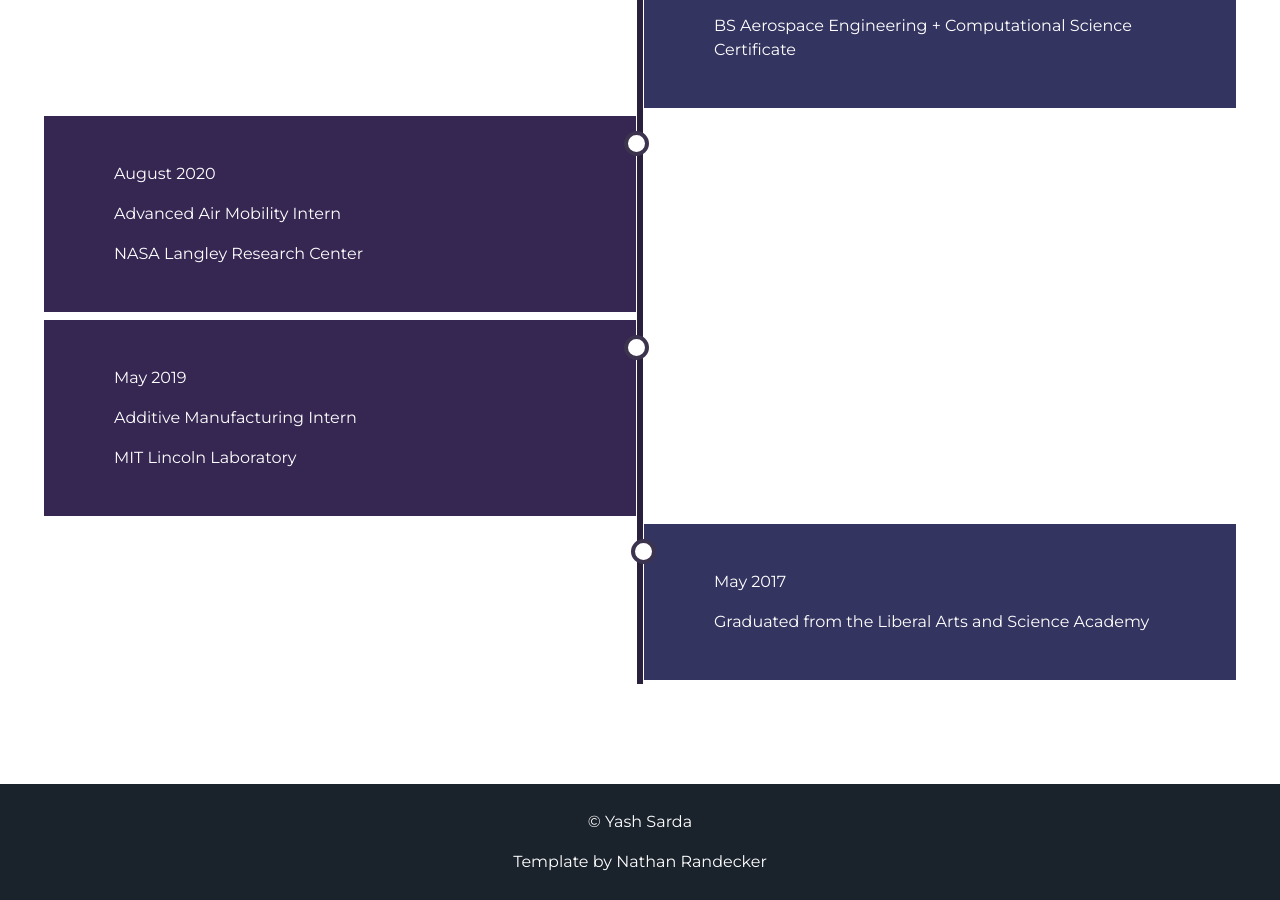
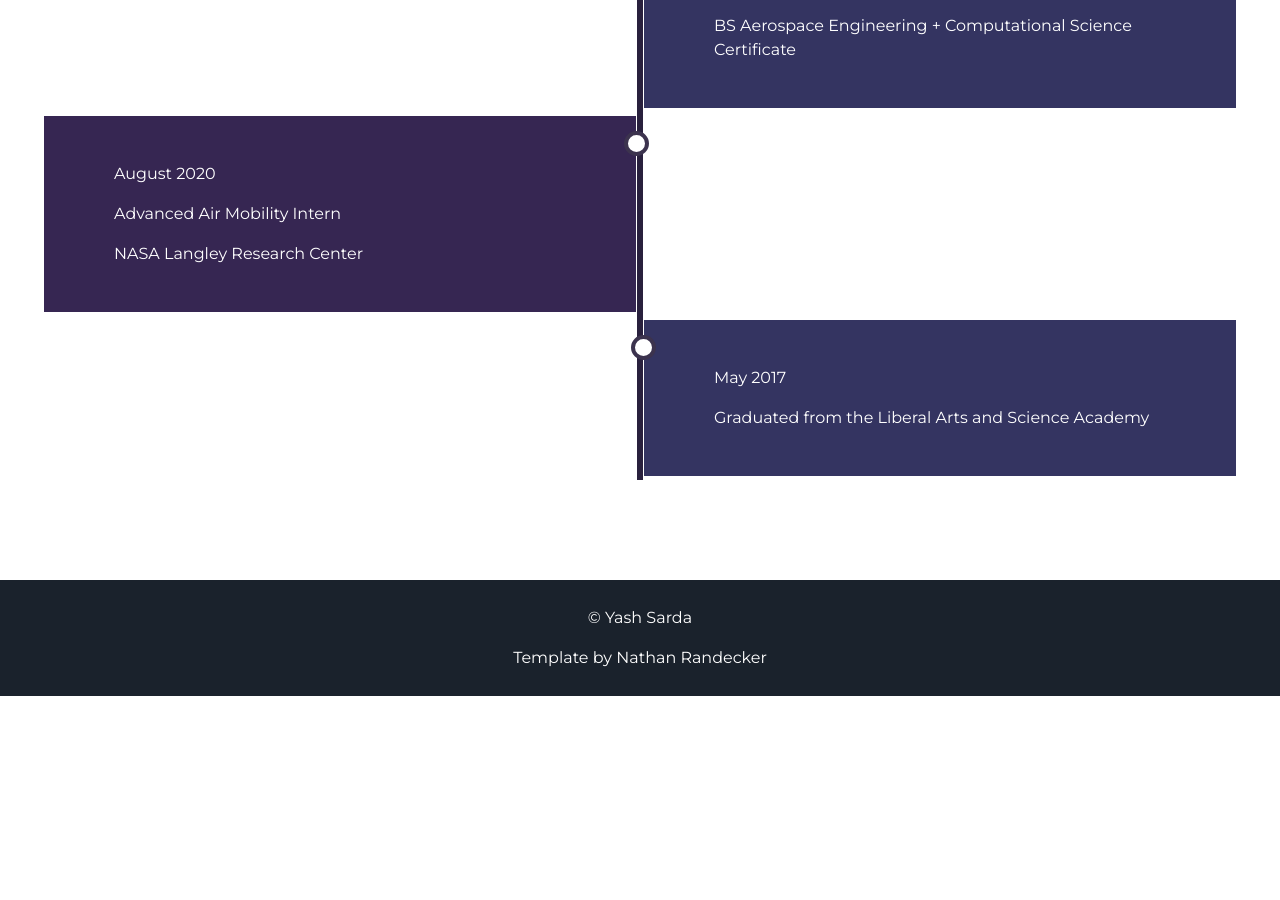
Before and after one commit to ysarda/ysarda.github.io, a Jekyll site: the page built from index.html, in a window 1280 px wide and 900 px high, scrolled down 3472 px. Built offline with Jekyll 4.4.1, drawn with Linux system fonts in a browser that asks for light colours; after the commit the page ends 4168 px from its top, so only the background shows below that.

Commit message:
removing mitll

```diff
--- a/_includes/experience.html
+++ b/_includes/experience.html
@@ -174,13 +174,6 @@
                 <p>NASA Langley Research Center</p>
             </div>
         </div>
-        <div class="container one">
-            <div class="content">
-                <p>May 2019</p>
-                <p>Additive Manufacturing Intern</p>
-                <p>MIT Lincoln Laboratory</p>
-            </div>
-        </div>
         <div class="container two">
             <div class="content">
                 <p>May 2017</p>
```
